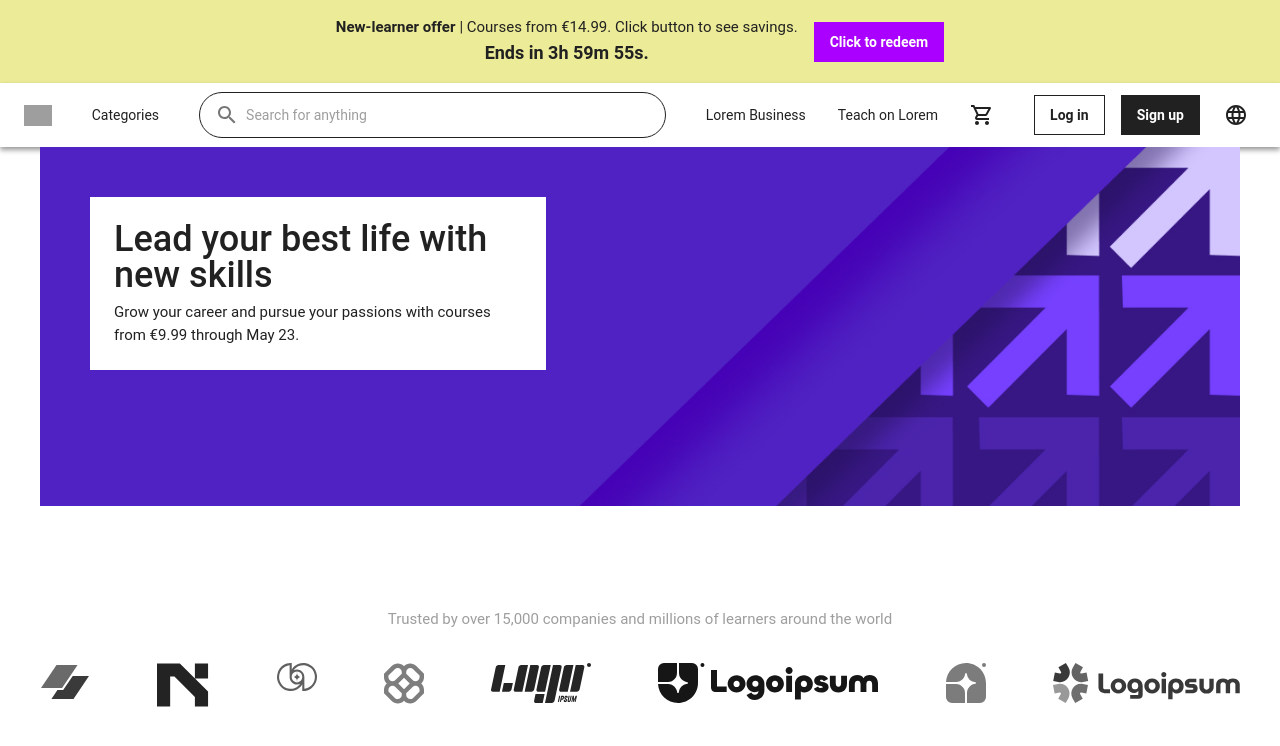
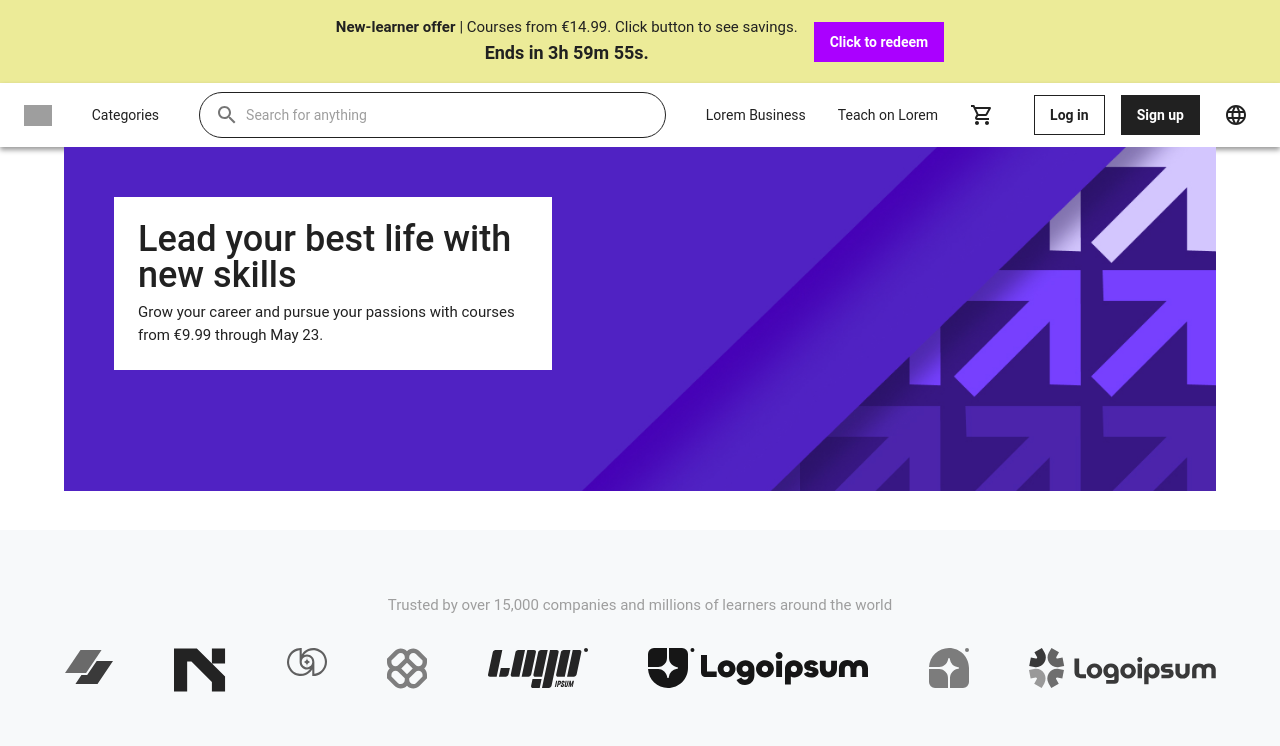
Before and after one commit to tuheli/video-course-platform, a React app: page / in a window 1280 px wide. Shown: the top 746 px of the page. Built offline with nearby package versions, Linux system fonts and the light colour scheme; grey boxes are pictures that could not be loaded; the HTML template or start-up script is replaced by a standard one.

Commit message:
Update theme.ts

```diff
--- a/src/theme.ts
+++ b/src/theme.ts
@@ -137,6 +137,7 @@ const getDesignTokens = (mode: PaletteMode) => ({
     background: {
       default: '#fff',
       paper: gray[50],
+      secondary: 'rgb(247, 249, 250)',
       ...(mode === 'dark' && { default: gray[900], paper: gray[800] }),
     },
     text: {
@@ -222,9 +223,7 @@ export default function getTheme(mode: PaletteMode): ThemeOptions {
         },
       },
       MuiContainer: {
-        defaultProps: {
-          disableGutters: true,
-        },
+        defaultProps: {},
         styleOverrides: {
           root: {},
         },
```
